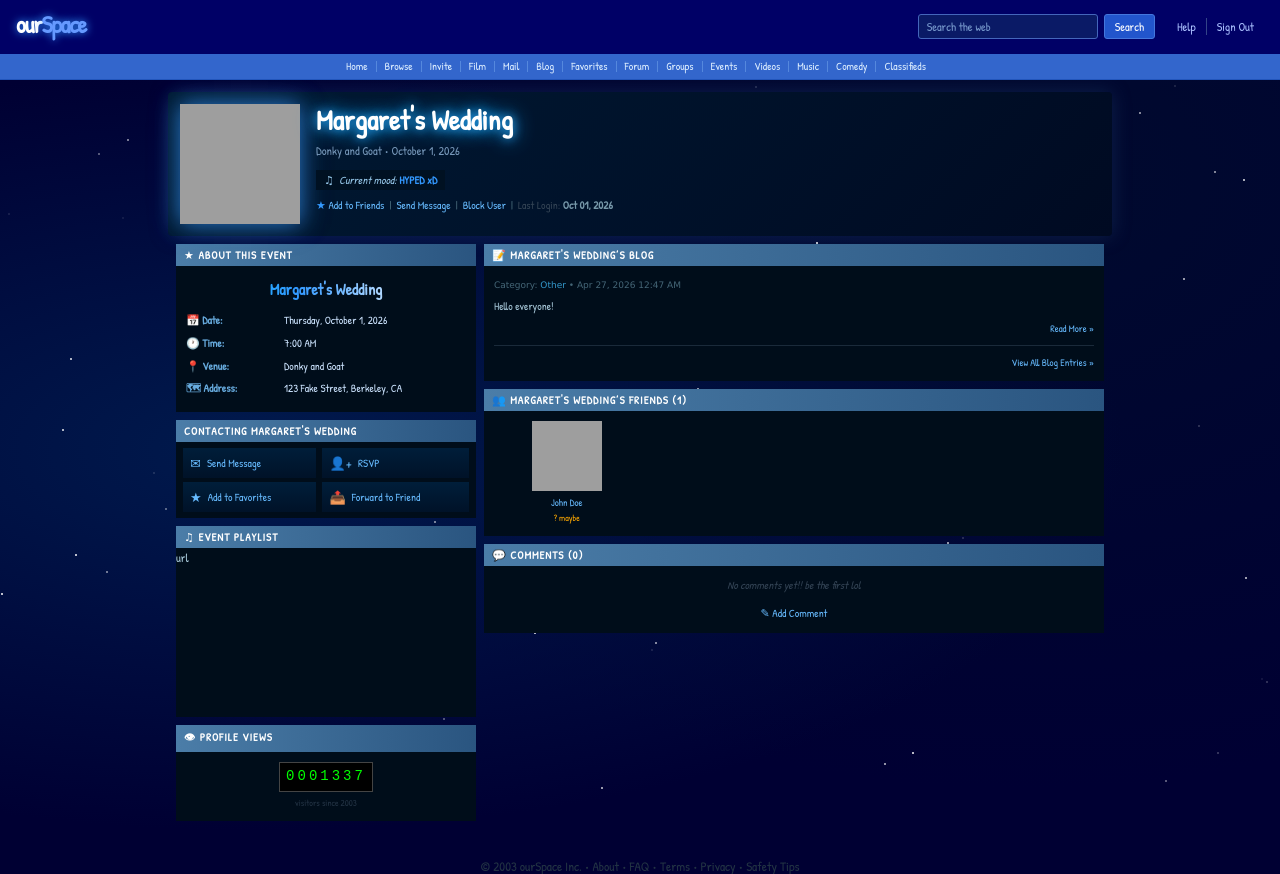
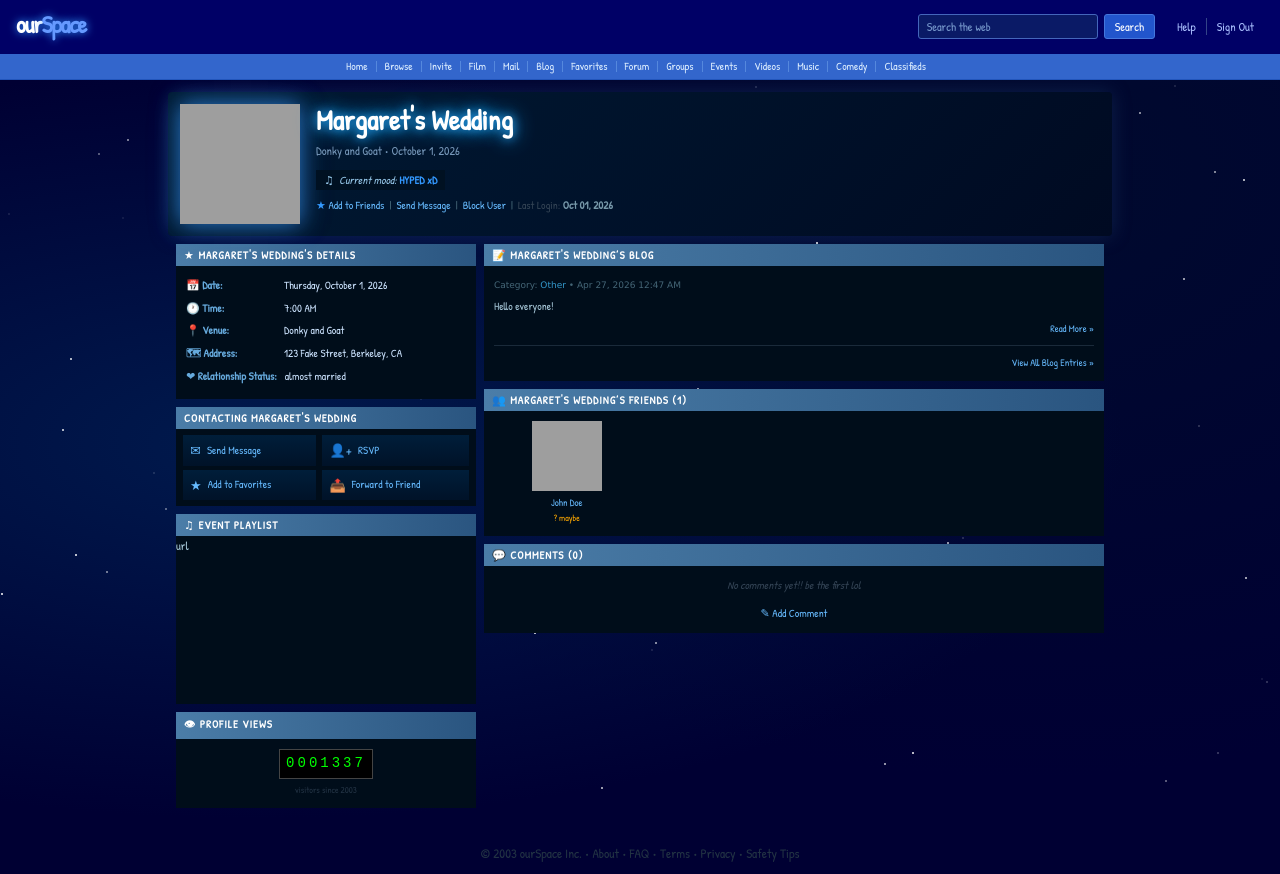
Before and after one commit to josefdaly/guest-list, a Django app: page / in a window 1280 px wide. Shown: the top 874 px of the page. Run offline with Django 5.2, Linux system fonts and the light colour scheme; data comes from the database, SQL or seed files in the repository; data that the repository does not hold is empty; grey boxes are pictures that could not be loaded.

Commit message:
relationship status

```diff
--- a/events/templates/events/event_detail.html
+++ b/events/templates/events/event_detail.html
@@ -781,9 +781,8 @@
 
         <!-- About Me -->
         <div class="section">
-          <div class="section-header">&#9733; About This Event</div>
+          <div class="section-header">&#9733; {{ event.name }}'s Details</div>
           <div class="section-body">
-            <div class="glitter-header">{{ event.name }}</div>
             <div class="detail-row">
               <span class="detail-label">&#128197; Date:</span>
               <span class="detail-value">{{ event.date|date:"l, F j, Y" }}</span>
@@ -799,6 +798,10 @@
             <div class="detail-row">
               <span class="detail-label">&#128506; Address:</span>
               <span class="detail-value">{{ event.location_address }}</span>
+            </div>
+            <div class="detail-row">
+              <span class="detail-label">&#10084; Relationship Status:</span>
+              <span class="detail-value">almost married</span>
             </div>
             {% if event.event_description %}
             <hr class="myspace">
```
